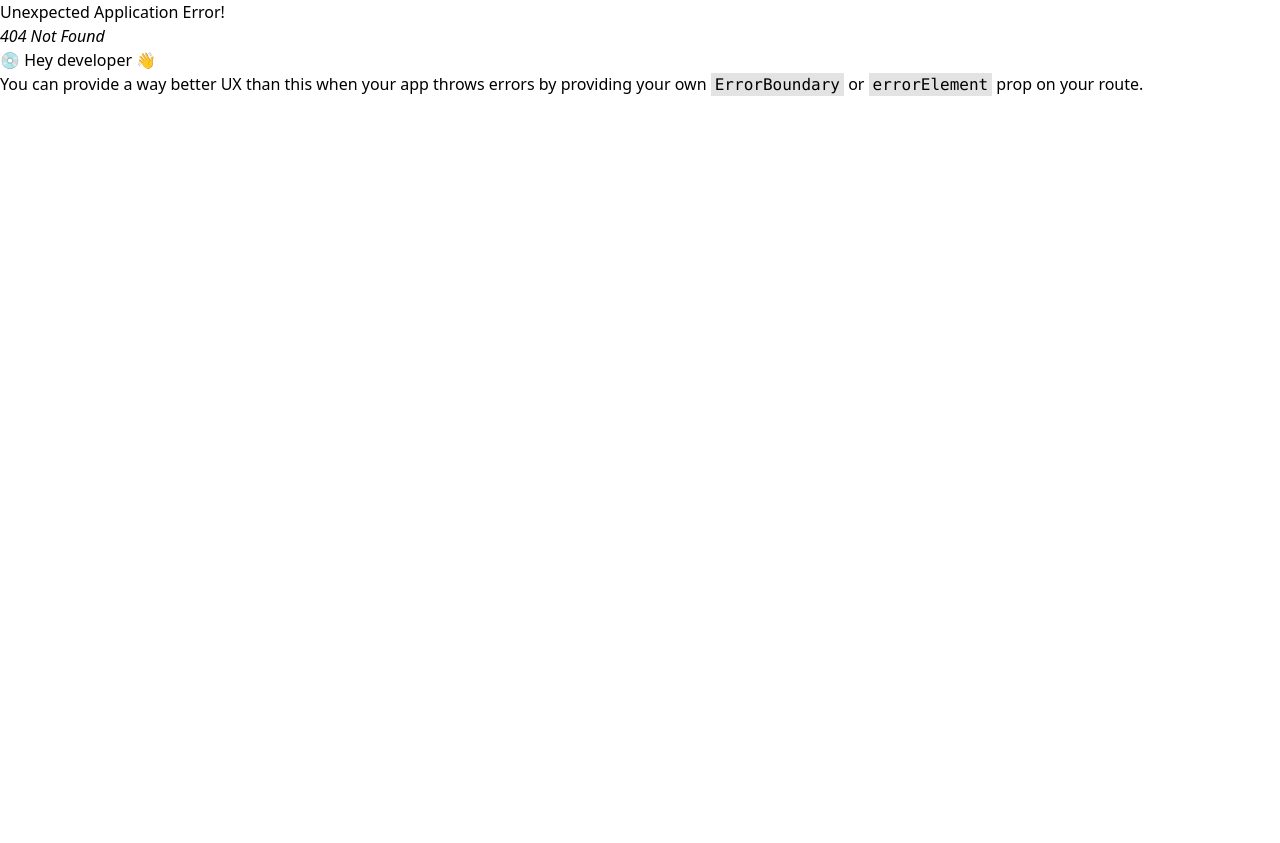
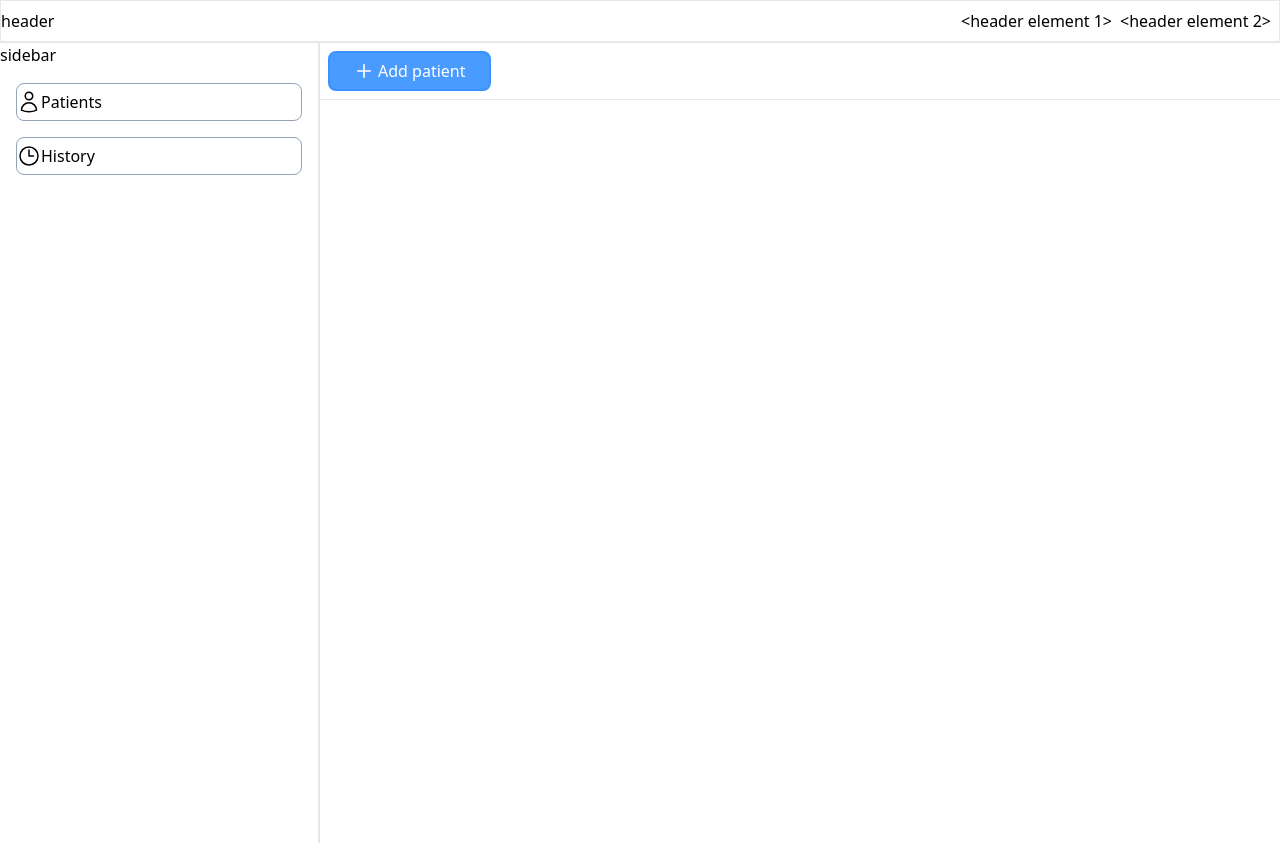
Before and after one commit to Sharkul-pixel/Automated-Prescription-System, a React (Vite) app: page /patients in a window 1280 px wide. Before the commit this address had no page. Before the commit the page ends 800 px from the top, so only its background shows below. Built offline with nearby package versions, Linux system fonts and the light colour scheme.

Commit message:
Rename Root component to Patients

```diff
--- a/src/main.jsx
+++ b/src/main.jsx
@@ -7,7 +7,7 @@ import {
   RouterProvider,
 } from "react-router-dom";
 
-import Root from "./routes/Root";
+import Patients from "./routes/Patients";
 import Patient, { loader as patientLoader } from "./routes/Patient";
 import PatientList, { loader as patientListLoader } from "./routes/PatientList";
 import NewPatientForm, {
@@ -17,7 +17,7 @@ import "./index.css";
 
 const router = createBrowserRouter(
   createRoutesFromElements(
-    <Route path="/" element={<Root />}>
+    <Route path="/patients" element={<Patients />}>
       <Route index element={<PatientList />} loader={patientListLoader}></Route>
       <Route
         path="/patients/:patientId"
--- a/src/routes/Root.jsx
+++ b/src/routes/Patients.jsx
@@ -1,6 +1,6 @@
 import { Outlet, Link } from "react-router-dom";
 
-export default function Root() {
+export default function Patients() {
   return (
     <>
       <header className="flex border border-b-2 py-2">
```
